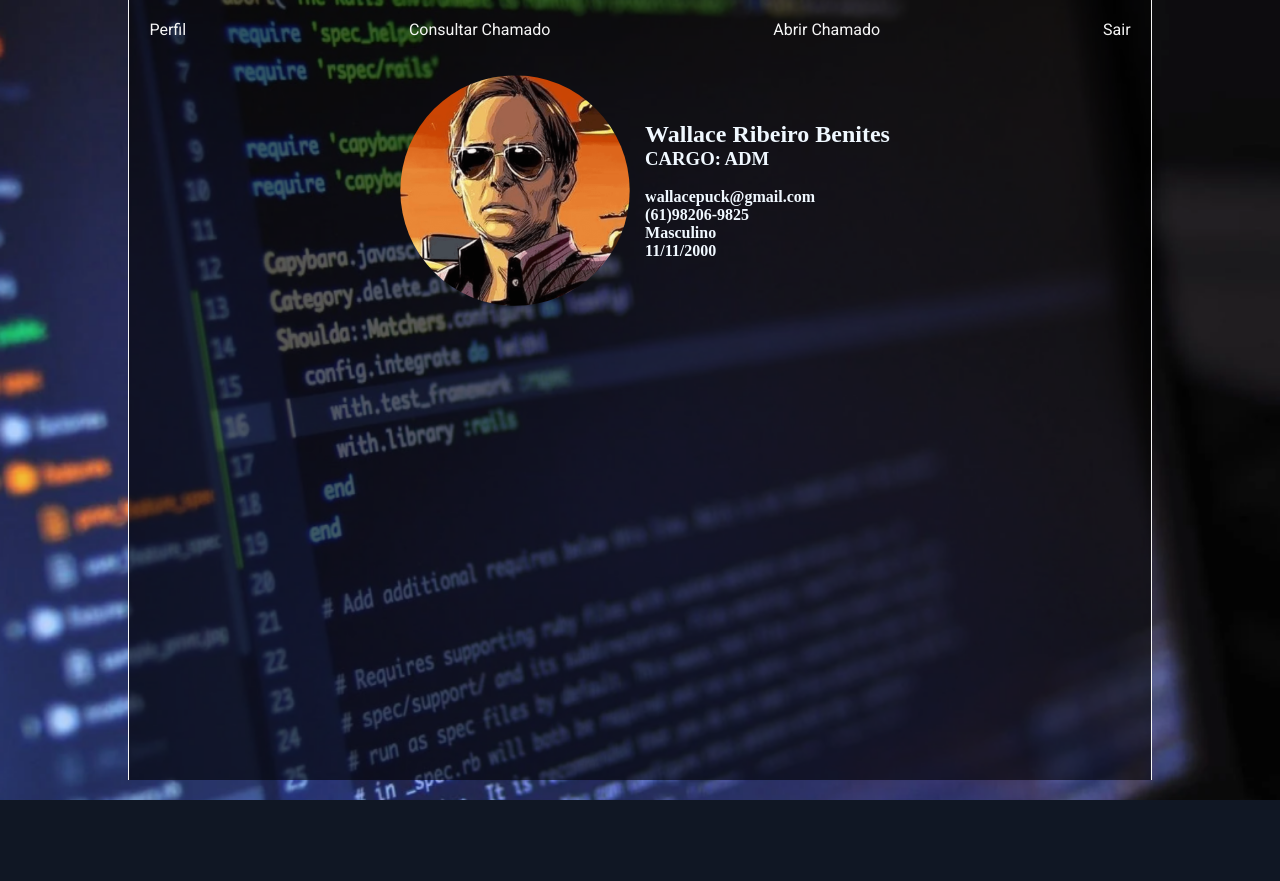
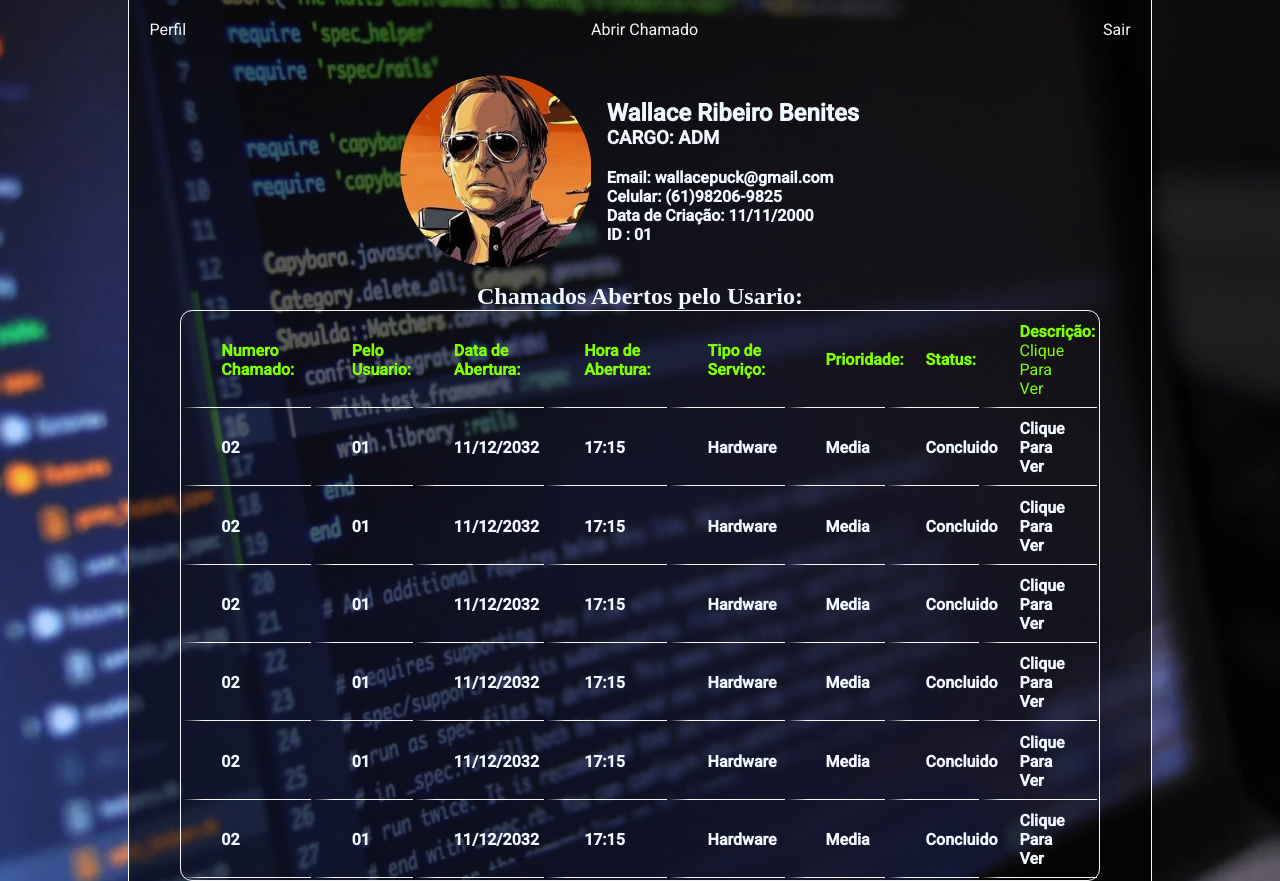
Before and after one commit to wallaceeBenites/mysql_php_sistema_de_ordem_de_servico, a PHP site: page /html/perfil.html in a window 1280 px wide. Before the commit the page ends 800 px from the top, so only its background shows below. Run offline with PHP 8.4, Linux system fonts and the light colour scheme.

Commit message:
HMTL E CSS feito previamente.

```diff
--- a/html/perfil.html
+++ b/html/perfil.html
@@ -13,9 +13,8 @@
     <header class="cabecalho">
         <nav class="cabecalho_menu ">
 
-            <a class="cabecalho__menu__link" href=""> Perfil </a>
-            <a class="cabecalho__menu__link" href=""> Consultar Chamado </a>
-            <a class="cabecalho__menu__link" href=""> Abrir Chamado </a>
+            <a class="cabecalho__menu__link" href="perfil.html"> Perfil </a>
+            <a class="cabecalho__menu__link" href="criar_os.html"> Abrir Chamado </a>
             <a class="cabecalho__menu__link" href=""> Sair </a>
 
         </nav>
@@ -23,7 +22,9 @@
 
 
 
-    <main class="pefil">
+    <main class="perfil">
+
+        <div class="conteiner">
 
         <section class="pefil_chat">
 
@@ -33,15 +34,71 @@
 
                 <h3 class="cargo">CARGO: ADM </h2>
                 <br>
-                <h4 class="info">wallacepuck@gmail.com</h4>
-                <h4 class="info">(61)98206-9825</h4>
-                <h4 class="info">Masculino</h4>
-                <h4 class="info">11/11/2000</h4>
+                <h4 class="info">Email: wallacepuck@gmail.com</h4>
+                <h4 class="info">Celular: (61)98206-9825</h4>
+                <h4 class="info">Data de Criação: 11/11/2000</h4>
+                <h4 class="info">ID : 01</h4>
             </div>
 
         </section>
+        <section class="perfil_chamado">
+            <h1> Chamados Abertos pelo Usario: </h1>
+            <table class="perfil_chamado_tabela">
+                <tr class="perfil_chamado_tabela_linha">
+                    <td><h4> Numero Chamado:</h4></td> <td><h4> Pelo Usuario:</h4></td>
+                    <td><h4> Data de Abertura:</h4></td><td><h4> Hora de Abertura:</h4></td>
+                    <td> <h4> Tipo de Serviço:</h4></td><td><h4> Prioridade:</h4></td>
+                    <td><h4> Status:</h4></td><td><h4> Descrição:</h4>Clique Para Ver
+                <tr>
+                    <td ><h4>02</h4></td>  <td><h4>01</h4></td>
+                    <td><h4>11/12/2032</h4></td>  <td><h4>17:15</h4></td>
+                    <td> <h4>Hardware</h4></td>  <td><h4>Media</h4></td>
+                    <td><h4>Concluido</h4></td>  <td><h4>Clique Para Ver</h4></td>
+                </tr>
 
+                <tr>
+                    <td><h4>02</h4></td>  <td><h4>01</h4></td>
+                    <td><h4>11/12/2032</h4></td>  <td><h4>17:15</h4></td>
+                    <td> <h4>Hardware</h4></td>  <td><h4>Media</h4></td>
+                    <td><h4>Concluido</h4></td>  <td><h4>Clique Para Ver</h4></td>
+                </tr>
+
+                <tr>
+                    <td><h4>02</h4></td>  <td><h4>01</h4></td>
+                    <td><h4>11/12/2032</h4></td>  <td><h4>17:15</h4></td>
+                    <td> <h4>Hardware</h4></td>  <td><h4>Media</h4></td>
+                    <td><h4>Concluido</h4></td>  <td><h4>Clique Para Ver</h4></td>
+                </tr>
+
+                <tr>
+                    <td><h4>02</h4></td>  <td><h4>01</h4></td>
+                    <td><h4>11/12/2032</h4></td>  <td><h4>17:15</h4></td>
+                    <td> <h4>Hardware</h4></td>  <td><h4>Media</h4></td>
+                    <td><h4>Concluido</h4></td>  <td><h4>Clique Para Ver</h4></td>
+                </tr>
+
+                <tr>
+                    <td><h4>02</h4></td>  <td><h4>01</h4></td>
+                    <td><h4>11/12/2032</h4></td>  <td><h4>17:15</h4></td>
+                    <td> <h4>Hardware</h4></td>  <td><h4>Media</h4></td>
+                    <td><h4>Concluido</h4></td>  <td><h4>Clique Para Ver</h4></td>
+                </tr>
+
+                <tr>
+                    <td><h4>02</h4></td>  <td><h4>01</h4></td>
+                    <td><h4>11/12/2032</h4></td>  <td><h4>17:15</h4></td>
+                    <td> <h4>Hardware</h4></td>  <td><h4>Media</h4></td>
+                    <td><h4>Concluido</h4></td>  <td><h4>Clique Para Ver</h4></td>
+                </tr>
+
+
+            </table>
+
+        </section>
+        </div>
     </main>
+
+
 
 </body>
 
--- a/styles/style.css
+++ b/styles/style.css
@@ -7,6 +7,11 @@
 
 :root{
     --font-principal: 'Roboto', sans-serif;
+    --cor-branca-principal: whitesmoke;
+    --cor-tranparente: rgba(0,0,0,.6);
+}
+html{
+
 }
 
 body{
@@ -14,6 +19,18 @@ body{
     background-repeat: no-repeat;
     background-size: cover;
     color: aliceblue;
+    display: flex;
+    flex-direction: column;
+    height: 100vh;
+}
+
+::-webkit-scrollbar{
+    background-color: black;
+}
+
+::-webkit-scrollbar-thumb{
+    background-color: rgb(104, 104, 104);
+    border-radius: 18px;
 }
 
 /* pagina de loguin e cadastro  */
@@ -152,14 +169,29 @@ input::placeholder{
     font-family: var(--font-principal);
 }
 
-.pefil{
+.cabecalho__menu__link:hover{
+    color: chartreuse;
+}
+
+.conteiner{
     background-color: rgba(0,0,0,.6);
     margin: 0% 10%;
     border-left: 1px solid whitesmoke;
     border-right: 1px solid whitesmoke;
-    height: 90vh;
+
 
 }
+
+.conteiner2{
+    background-color: rgba(0,0,0,.6);
+    margin: 0% 10%;
+    border-left: 1px solid whitesmoke;
+    border-right: 1px solid whitesmoke;
+    height: 100%;
+
+}
+
+
 
 .pefil_chat{
     display: flex;
@@ -170,10 +202,164 @@ input::placeholder{
 
 .pefil_chat_foto{
 
-    width: 30%;
+    width: 25%;
     border-radius: 50%;
     padding: 2%;
 }
+.pefil_chat_info{
+    font-family: var(--font-principal);
+}
+
+.perfil_chamado{
+    display: flex;
+    flex-direction: column;
+    align-items: center;
+}
+
+.perfil_chamado_tabela{
+    margin: auto;
+    border: 1px solid whitesmoke;
+    padding: 0%;
+    border-radius: 12px;
+    width: 90%;
+    font-family: var(--font-principal);
+    font-weight: 400;
+
+
+
+
+}
+
+td{
+    padding: 1% 2%;
+
+    border-bottom: 1px solid whitesmoke;
+    border-left: 20px solid rgba(0,0,0,.0);
+
+}
+
+.perfil_chamado_tabela_linha{
+    color: chartreuse;
+}
+
+.logo_chamado{
+    width: 10%;
+}
+
+.criar_chamado{
+    align-items: center;
+    display: flex;
+    flex-direction: column;
+    /* border: 0.5px solid whitesmoke; */
+    margin: 0% 15%;
+    border-radius: 18px;
+    background-color: rgba(0,0,0,.5);
+}
+
+.tipo_servico_prioridade{
+    display: flex;
+    flex-direction: row;
+    justify-content: space-between;
+    gap: 80px;
+    margin: 2% 0% 0% 0%;
+
+}
+
+.tipo_servico_prioridade_subtitulo{
+    font-family: var(--font-principal);
+    font-size: 1rem;
+}
+
+.tipo_servico{
+
+    display: flex;
+    flex-direction: column;
+    align-items: center;
+
+}
+
+
+
+
+.prioridade{
+    display: flex;
+    flex-direction: column;
+    align-items: center;
+
+}
+
+
+
+.chamado_select{
+    background-color: rgba(0,0,0,.4);
+    color: var(--cor-brnca-principal);
+    border: none;
+    font-family: var(--font-principal);
+    outline: none;
+    padding: 2%;
+    border-radius: 16px;
+    font-size: 1rem;
+}
+
+.chamado_select:hover{
+
+    background-color: black;
+    border-radius: 16px;
+}
+
+
+
+.descricao{
+    padding: 2% 0% 0% 5%;
+    display: flex;
+    flex-direction: column;
+}
+
+.descricao_textarea{
+    padding: 0% 0% ;
+    margin: 0% 0% 5% 0%;
+    background-color: rgba(0,0,0,.4);
+    color: whitesmoke;
+    font-family: var(--font-principal);
+    border: none;
+    font-size: 1.5rem;
+    border-radius: 16px;
+    box-shadow: none;
+    outline: none;
+    resize: none;
+
+}
+
+.descricao_textarea::placeholder{
+
+    color: var(--cor-branca-principal);
+    font-family: var(--font-principal);
+    font-size: 1.5rem;
+
+}
+
+.descricao_bottom{
+    padding: 2%;
+    border-radius: 16px;
+    background-color: rgba(0,0,0,.0);
+    color: var(--cor-branca-principal);
+    border: 1px solid var(--cor-branca-principal);
+    font-family: var(--font-principal);
+    font-size: 1rem;
+    margin: 0% 0% 5% 2%;
+
+
+}
+
+.descricao_bottom:hover{
+    background-color: var(--cor-branca-principal);
+    color: black;
+}
+
+.minha_redes{
+    margin: 2% 15%;
+}
+
 
 
 
```
Also changed, not shown: html/criar_os.html (added, +83 -0 lines), README.md.
